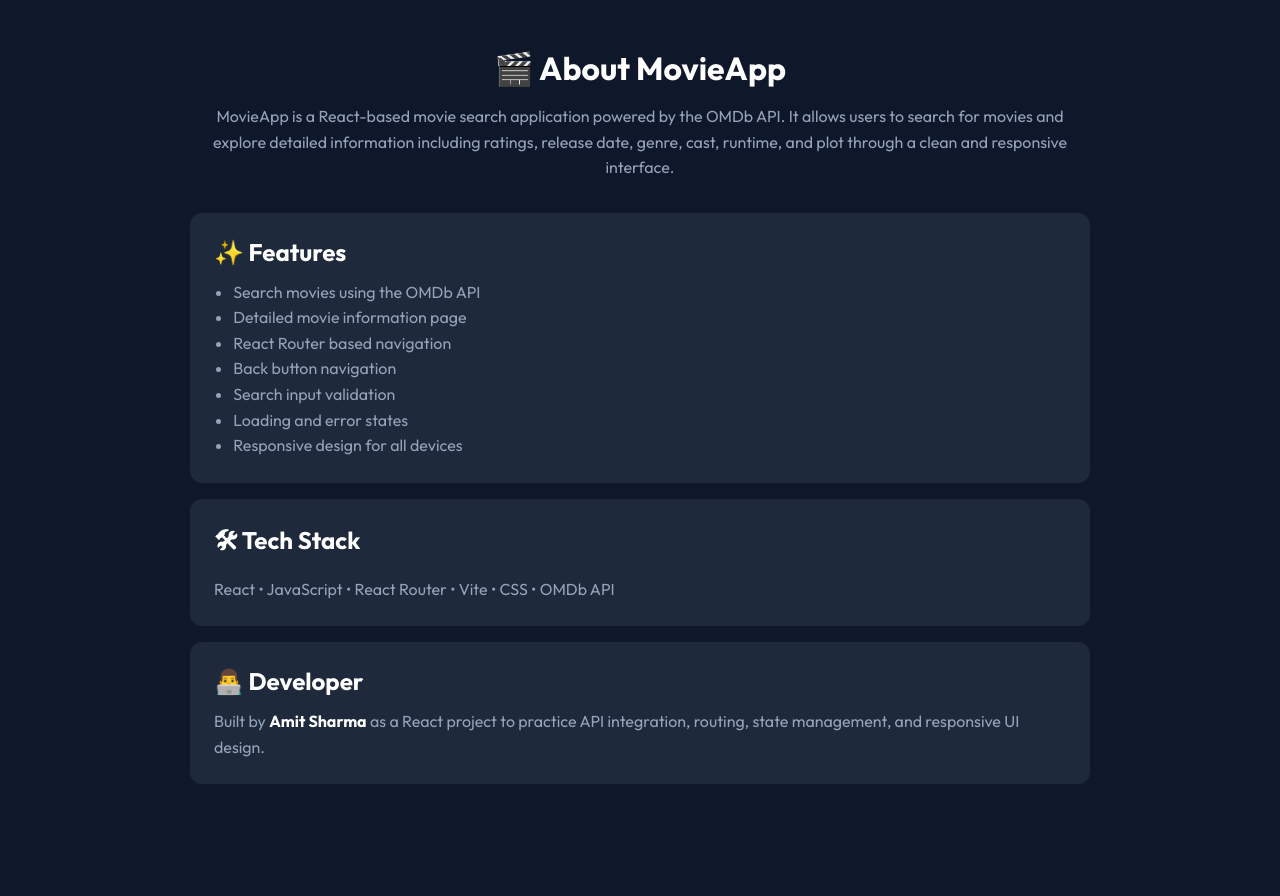
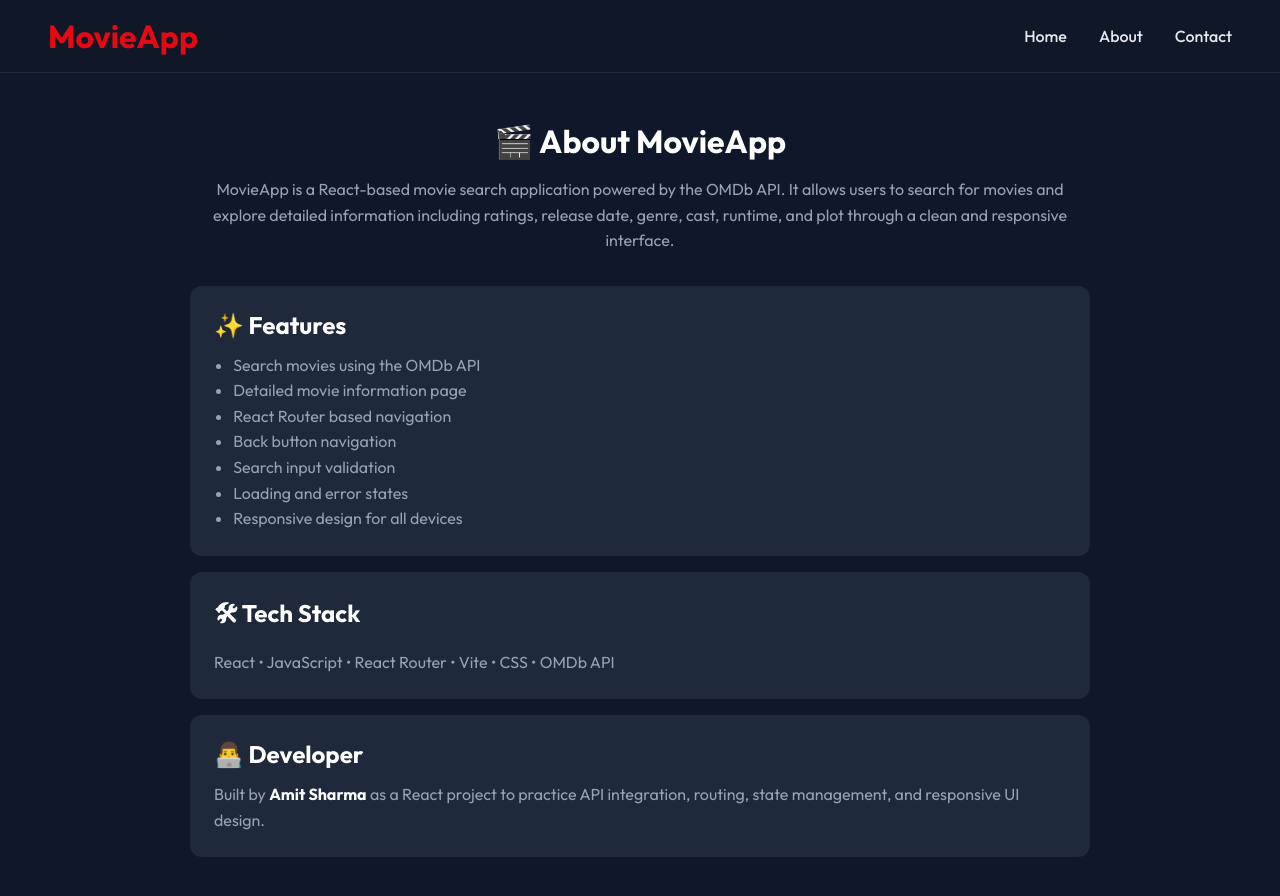
Before and after one commit to amitsharma597/Movie-search-app, a React (Vite) app: page /about in a window 1280 px wide. Shown: the top 896 px of the page. Before the commit the page ends 848 px from the top, so only its background shows below. Built offline with nearby package versions, Linux system fonts and the light colour scheme.

Commit message:
fix: fix navbar visibility across routes

```diff
--- a/src/App.jsx
+++ b/src/App.jsx
@@ -3,14 +3,18 @@
 import Home from "./pages/Home";
 import MovieDetails from "./pages/MovieDetails";
 import About from "./pages/About";
+import Navbar from "./components/Navbar";
 
 const App = () => {
   return (
-    <Routes>
-      <Route path="/" element={<Home />} />
-      <Route path="/movie/:id" element={<MovieDetails />} />
-      <Route path="/about" element={<About />} />
-    </Routes>
+    <>
+      <Navbar />
+      <Routes>
+        <Route path="/" element={<Home />} />
+        <Route path="/movie/:id" element={<MovieDetails />} />
+        <Route path="/about" element={<About />} />
+      </Routes>
+    </>
   );
 };
 
--- a/src/pages/Home.jsx
+++ b/src/pages/Home.jsx
@@ -1,4 +1,3 @@
-import Navbar from "../components/Navbar";
 import SearchBar from "../components/SearchBar";
 import { useState } from "react";
 import MovieCard from "../components/MovieCard";
@@ -42,7 +41,6 @@
 
   return (
     <>
-      <Navbar />
       <SearchBar query={query} setquery={setQuery} fetchMovies={fetchMovies} />
       {loading && (
         <div className="loading">
```
